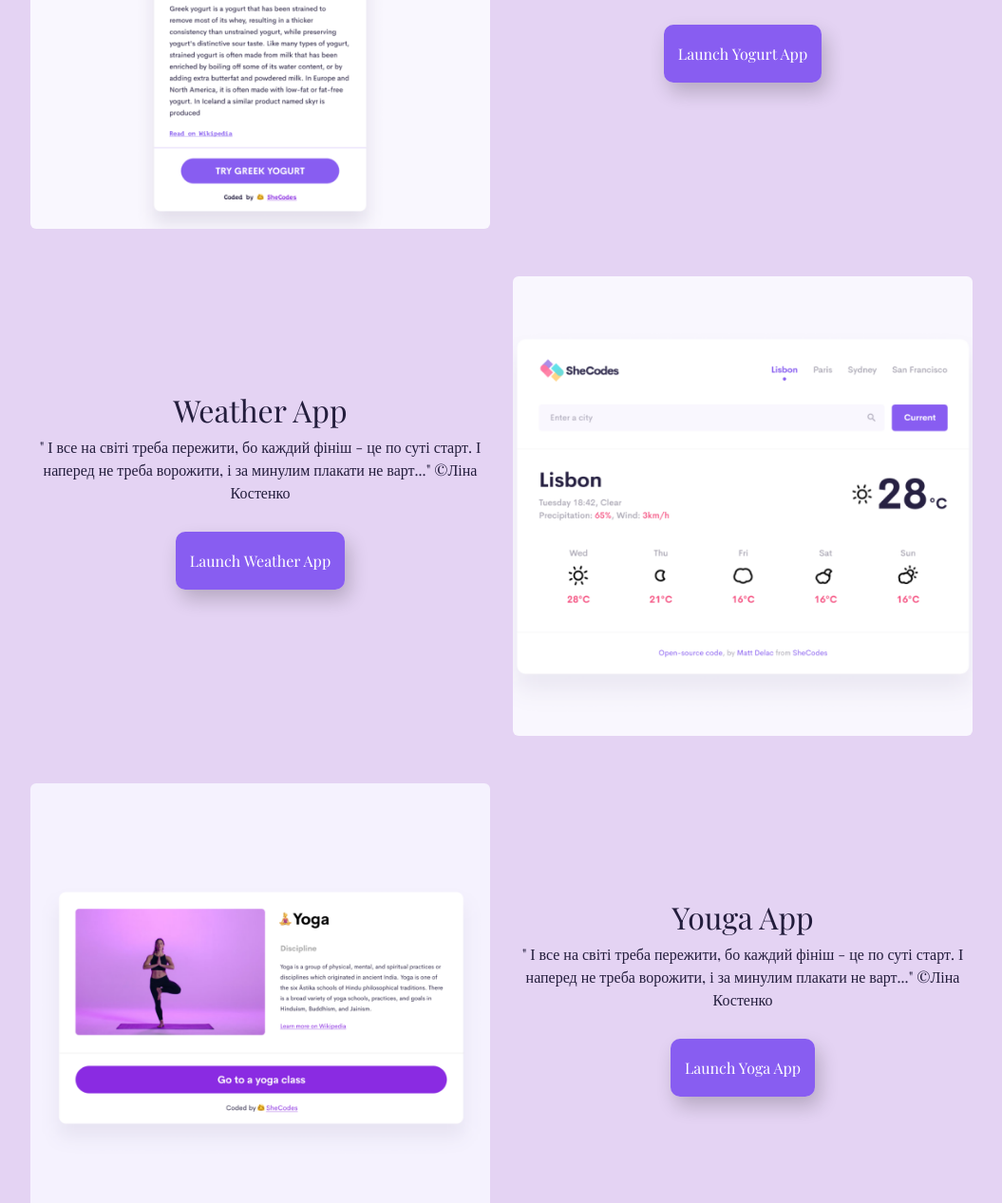
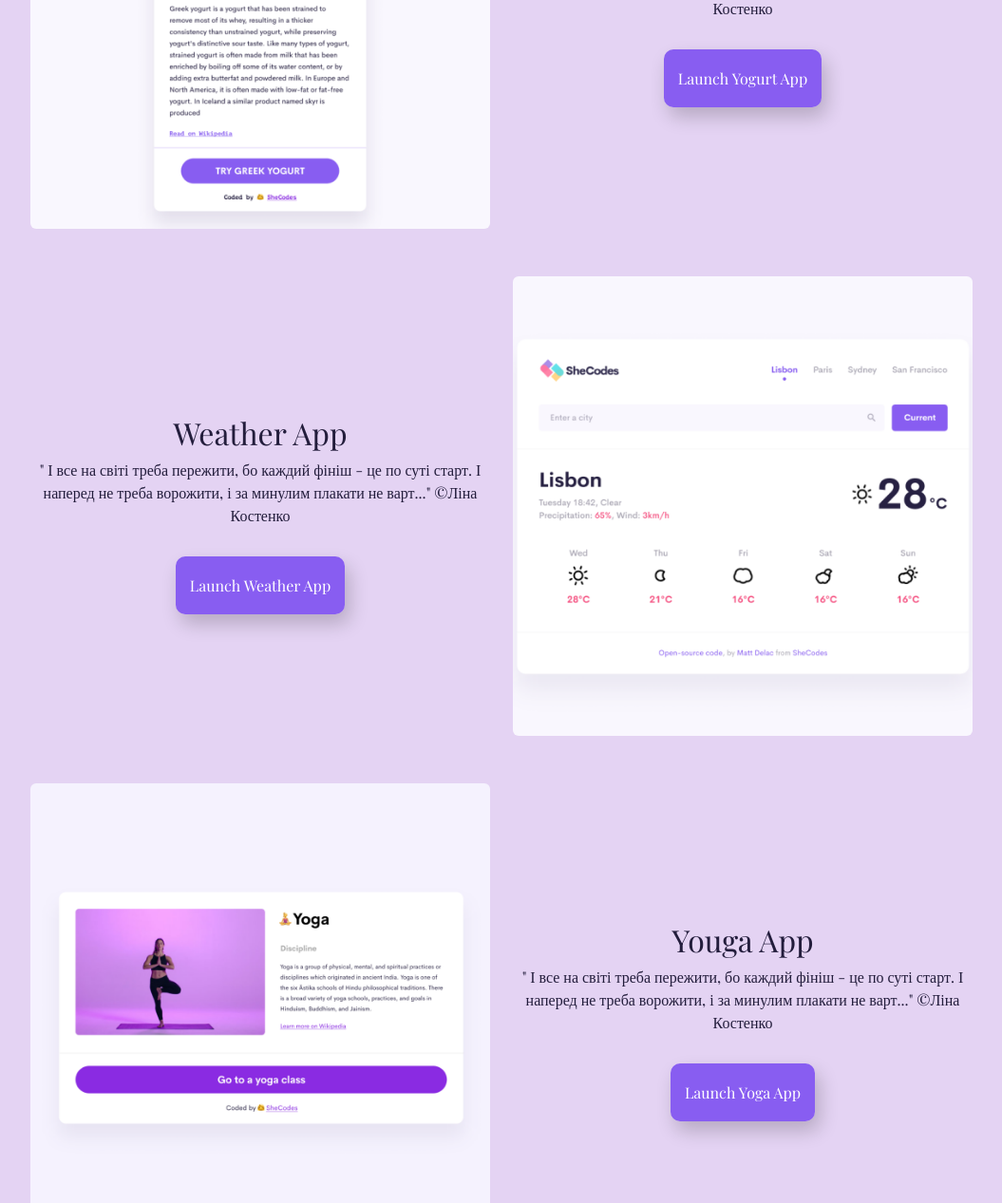
Before and after one commit to DuxSv/portfolio-project, a plain HTML site: page workshop.html in a window 1280 px wide. Shown: the part 343-1610 px from the top of the page at 95% size, without its empty margins (112-1167 px from the left). Drawn offline with nearby package versions, Linux system fonts and the light colour scheme; a web font is replaced by a local one.

Commit message:
Styled workshop.html

```diff
--- a/src/styles.css
+++ b/src/styles.css
@@ -46,7 +46,7 @@ h1 {
   text-decoration: none;
   box-shadow: 5px 10px 20px rgba(0, 0, 0, 0.2);
   border-color: var(--title-color);
-  margin: 20px 40px;
+  margin-top: 200px;
   border-radius: 10px;
   padding: 20px 15px;
   text-decoration: none;
@@ -54,3 +54,6 @@ h1 {
   color: white;
   background: var(--title-color);
 }
+.about-app {
+  margin-bottom: 50px;
+}
--- a/workshop.html
+++ b/workshop.html
@@ -96,11 +96,8 @@
             І наперед не треба ворожити, і за минулим плакати не варт..." ©Ліна
             Костенко
           </p>
-          <div class="mt-5">
-            <a href="#" class="link-app" title="Yogurt App"
-              >Launch Yogurt App</a
-            >
-          </div>
+
+          <a href="#" class="link-app" title="Yogurt App">Launch Yogurt App</a>
         </div>
       </div>
       <div class="row mt-5 align-items-center">
@@ -111,7 +108,7 @@
             І наперед не треба ворожити, і за минулим плакати не варт..." ©Ліна
             Костенко
           </p>
-          <div class="mt-5">
+          <div class="mt-1">
             <a href="#" class="link-app" title="Weather App"
               >Launch Weather App</a
             >
@@ -136,7 +133,7 @@
             І наперед не треба ворожити, і за минулим плакати не варт..." ©Ліна
             Костенко
           </p>
-          <div class="mt-5">
+          <div class="mt-1">
             <a href="#" class="link-app" title="Yoga App">Launch Yoga App</a>
           </div>
         </div>
```
